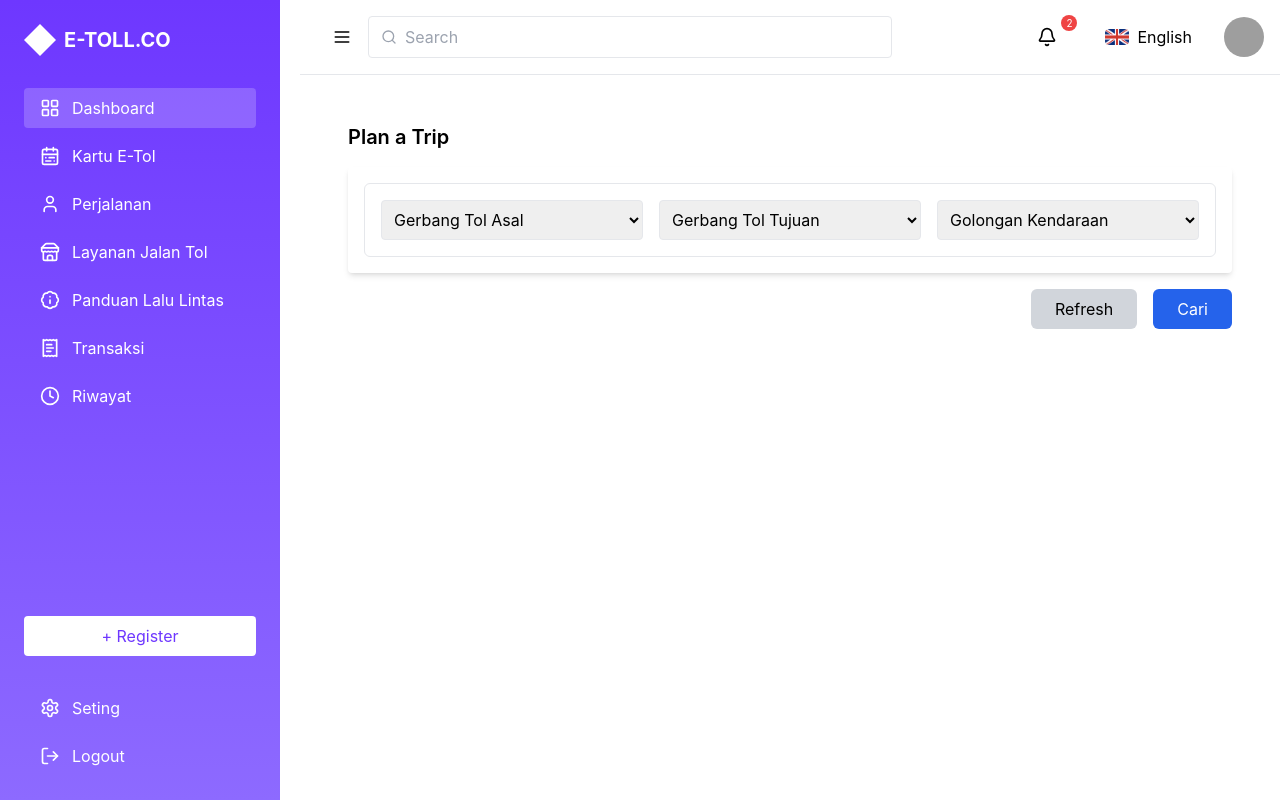
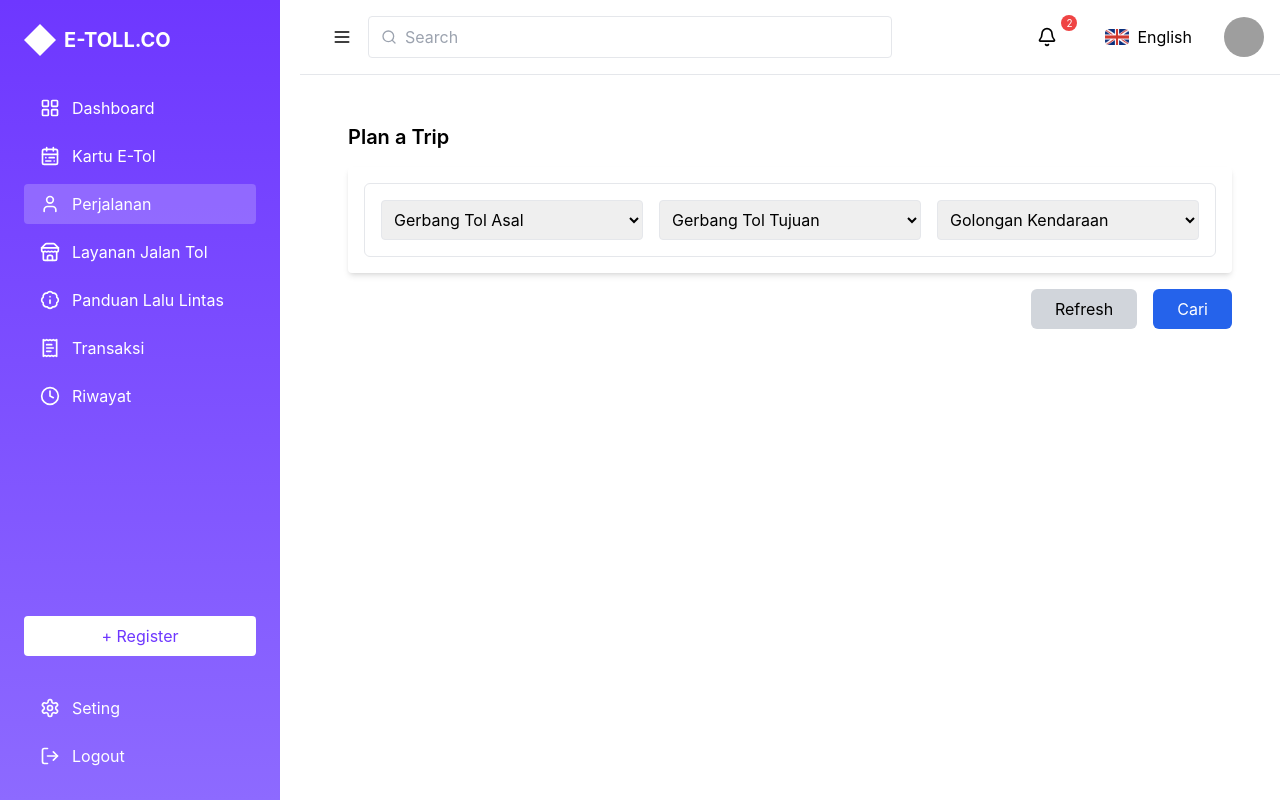
Before and after one commit to yoga220802/e-toll.co, a React (Create React App) app: page /trip in a window 1280 px wide. Built offline with nearby package versions, Linux system fonts and the light colour scheme; grey boxes are pictures that could not be loaded.

Commit message:
feat: enhance sidebar navigation with dynamic active state and path handling

```diff
--- a/src/components/Sidebar.jsx
+++ b/src/components/Sidebar.jsx
@@ -1,17 +1,18 @@
 import { LayoutGrid, CalendarRange, User, Store, ReceiptText, BadgeInfo, Clock, Settings, LogOut } from "lucide-react";
 import { Button } from "./ui/uiButton";
-import { useNavigate } from 'react-router-dom';
+import { useNavigate, useLocation } from 'react-router-dom';
 
 export function Sidebar({ isSidebarVisible, toggleSidebar }) {
   const navigate = useNavigate();
+  const location = useLocation();
   const menuItems = [
-    { icon: LayoutGrid, label: "Dashboard", active: true, action: () => navigate("/dashboard") },
-    { icon: CalendarRange, label: "Kartu E-Tol", action: () => navigate("/toll-card") },
-    { icon: User, label: "Perjalanan", action: () => navigate("/trip") },
-    { icon: Store, label: "Layanan Jalan Tol", action: () => navigate("/toll-service") },
-    { icon: BadgeInfo, label: "Panduan Lalu Lintas", action: () => navigate("/toll-guide") },
-    { icon: ReceiptText, label: "Transaksi", action: () => navigate("/transaction") },
-    { icon: Clock, label: "Riwayat", action: () => navigate("/history") },
+    { icon: LayoutGrid, label: "Dashboard", path: "/dashboard" },
+    { icon: CalendarRange, label: "Kartu E-Tol", path: "/toll-card" },
+    { icon: User, label: "Perjalanan", path: "/trip" },
+    { icon: Store, label: "Layanan Jalan Tol", path: "/toll-service" },
+    { icon: BadgeInfo, label: "Panduan Lalu Lintas", path: "/toll-guide" },
+    { icon: ReceiptText, label: "Transaksi", path: "/transaction" },
+    { icon: Clock, label: "Riwayat", path: "/history" },
   ];
 
   return (
@@ -26,7 +27,11 @@ export function Sidebar({ isSidebarVisible, toggleSidebar }) {
       </div>
       <nav className="flex-1 space-y-2">
         {menuItems.map((item) => (
-          <Button key={item.label} className={`w-full flex items-center gap-3 text-white ${item.active ? "bg-white/20" : "hover:bg-white/10"}` } onClick={item.action}>
+          <Button
+            key={item.label}
+            className={`w-full flex items-center gap-3 text-white ${location.pathname === item.path ? "bg-white/20" : "hover:bg-white/10"}`}
+            onClick={() => navigate(item.path)}
+          >
             <item.icon className="w-5 h-5" />
             {item.label}
           </Button>
```
